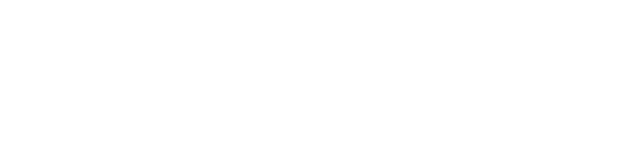
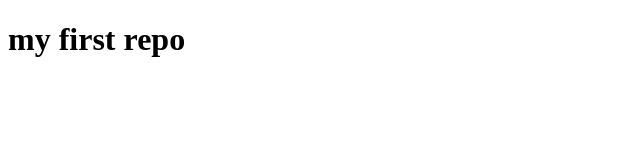
Before and after one commit to mahmudunnaby/my-first-repo, a plain HTML site: page index.html in a window 1280 px wide. Shown: the whole page, without its empty margins (0-640 px from the left). Drawn offline with Linux system fonts and the light colour scheme.

Commit message:
header add

```diff
--- a/index.html
+++ b/index.html
@@ -7,6 +7,6 @@
     <title>My First Repo</title>
 </head>
 <body>
-
+    <h1>my first repo</h1>
 </body>
 </html>
```
